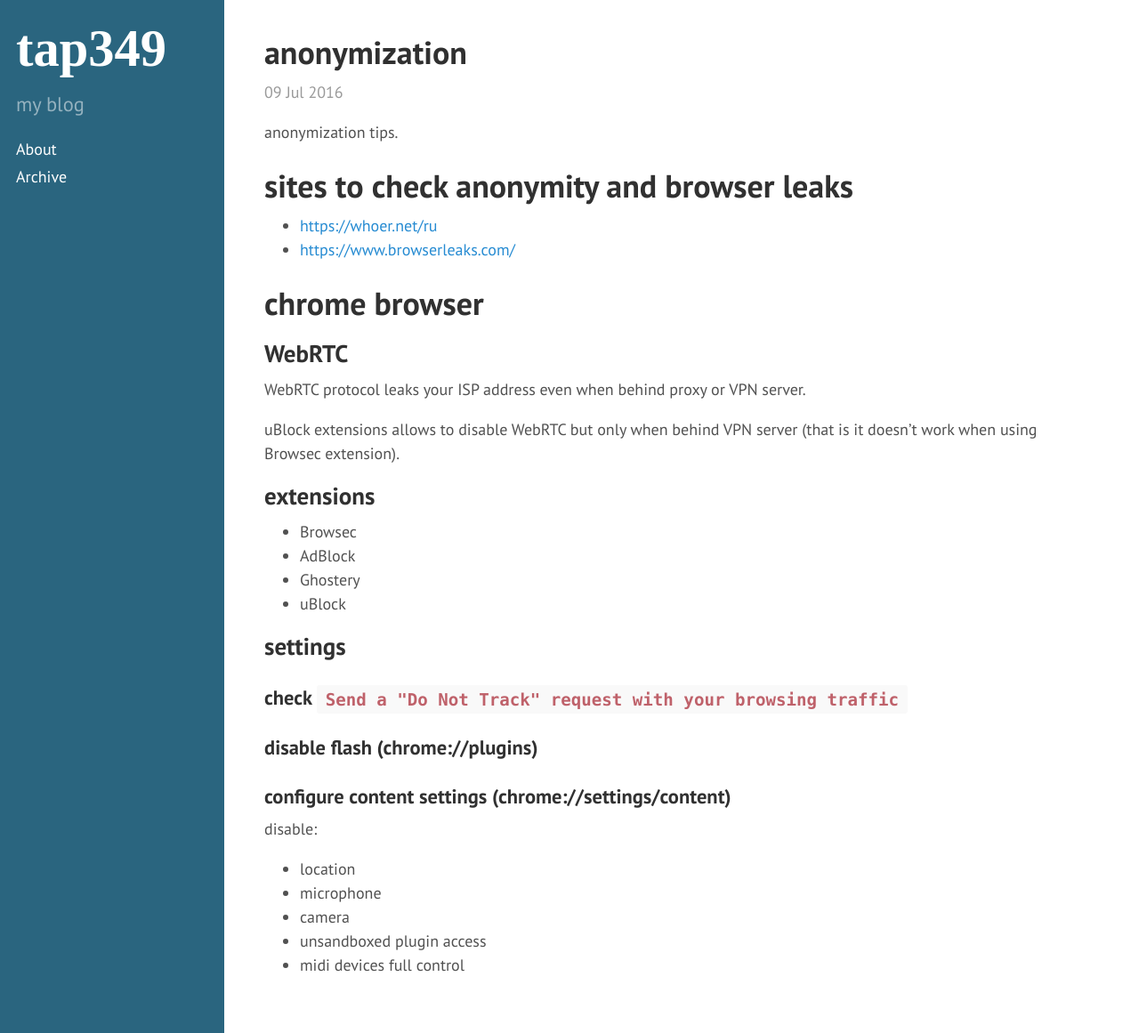
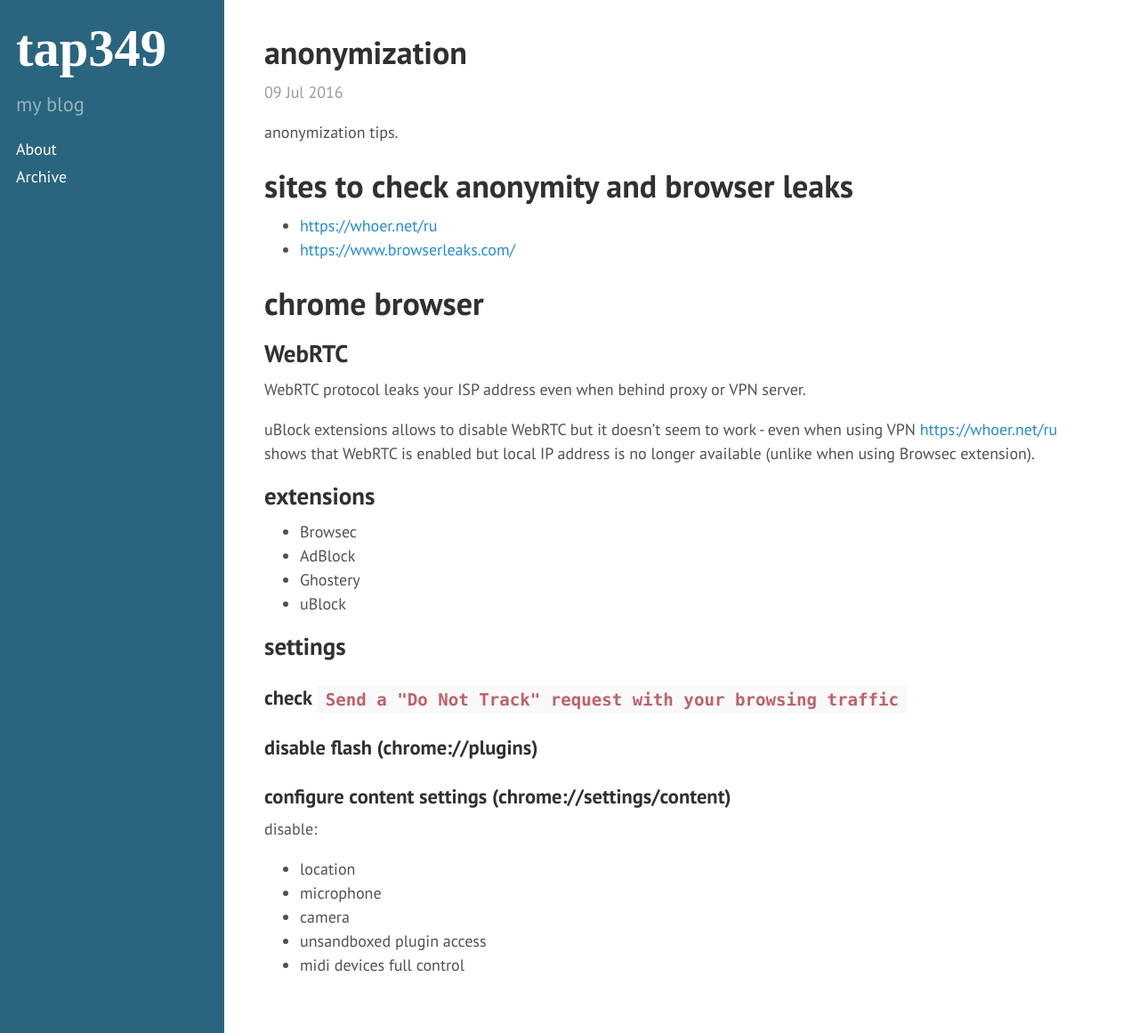
Before and after one commit to tap349/tap349.github.io, a Jekyll site: the page built from _posts/2016-07-10-anonymization.md, in a window 1280 px wide and 1161 px high. Shown: the whole window at 89% size. Built offline with Jekyll 4.4.1, drawn with Linux system fonts in a browser that asks for light colours.

Commit message:
update 2016-07-10_18:53:00

```diff
--- a/_posts/2016-07-10-anonymization.md
+++ b/_posts/2016-07-10-anonymization.md
@@ -21,8 +21,9 @@ anonymization tips.
 
 WebRTC protocol leaks your ISP address even when behind proxy or VPN server.
 
-uBlock extensions allows to disable WebRTC but only when behind VPN server
-(that is it doesn't work when using Browsec extension).
+uBlock extensions allows to disable WebRTC but it doesn't seem to work -
+even when using VPN <https://whoer.net/ru> shows that WebRTC is enabled but
+local IP address is no longer available (unlike when using Browsec extension).
 
 ## extensions
 
```
